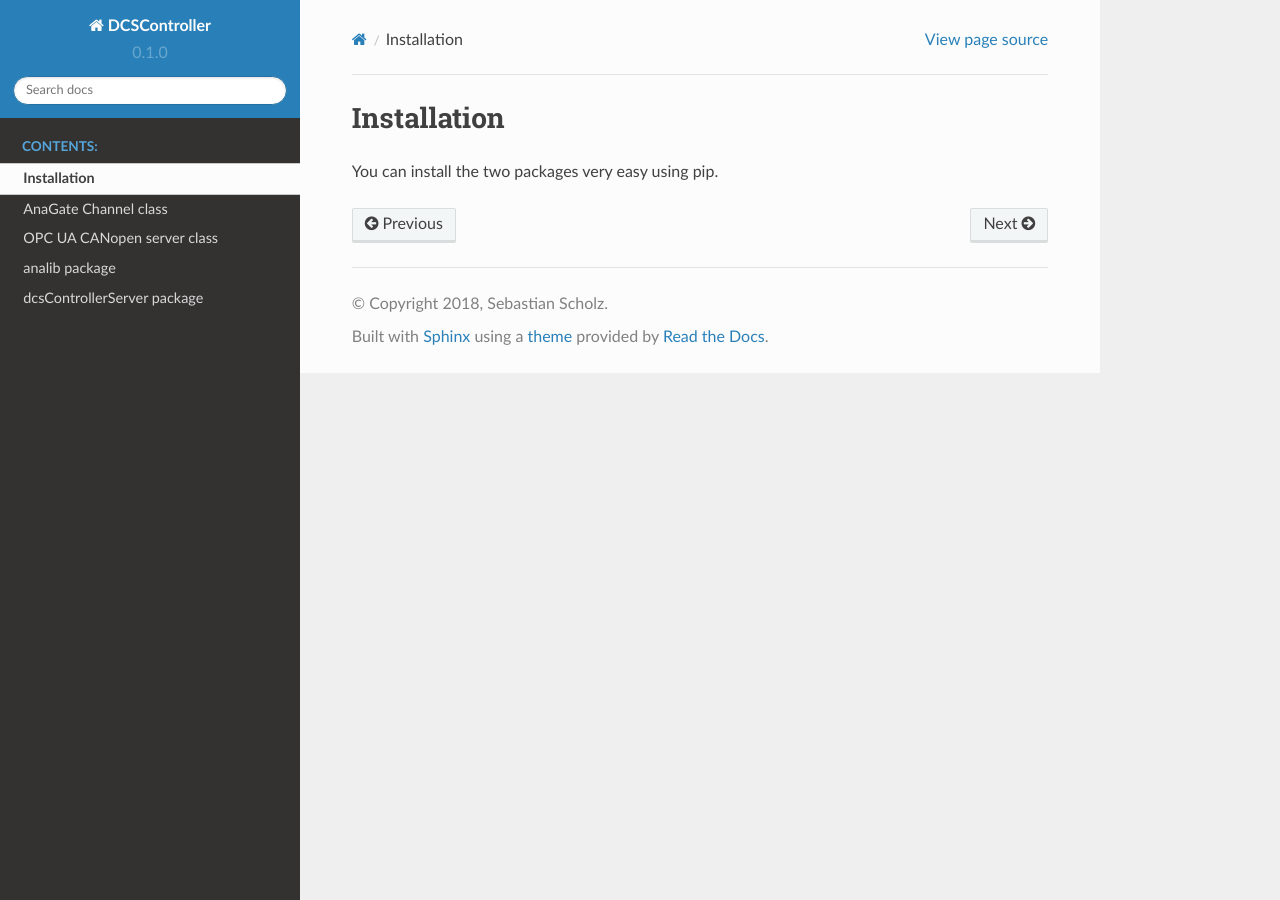
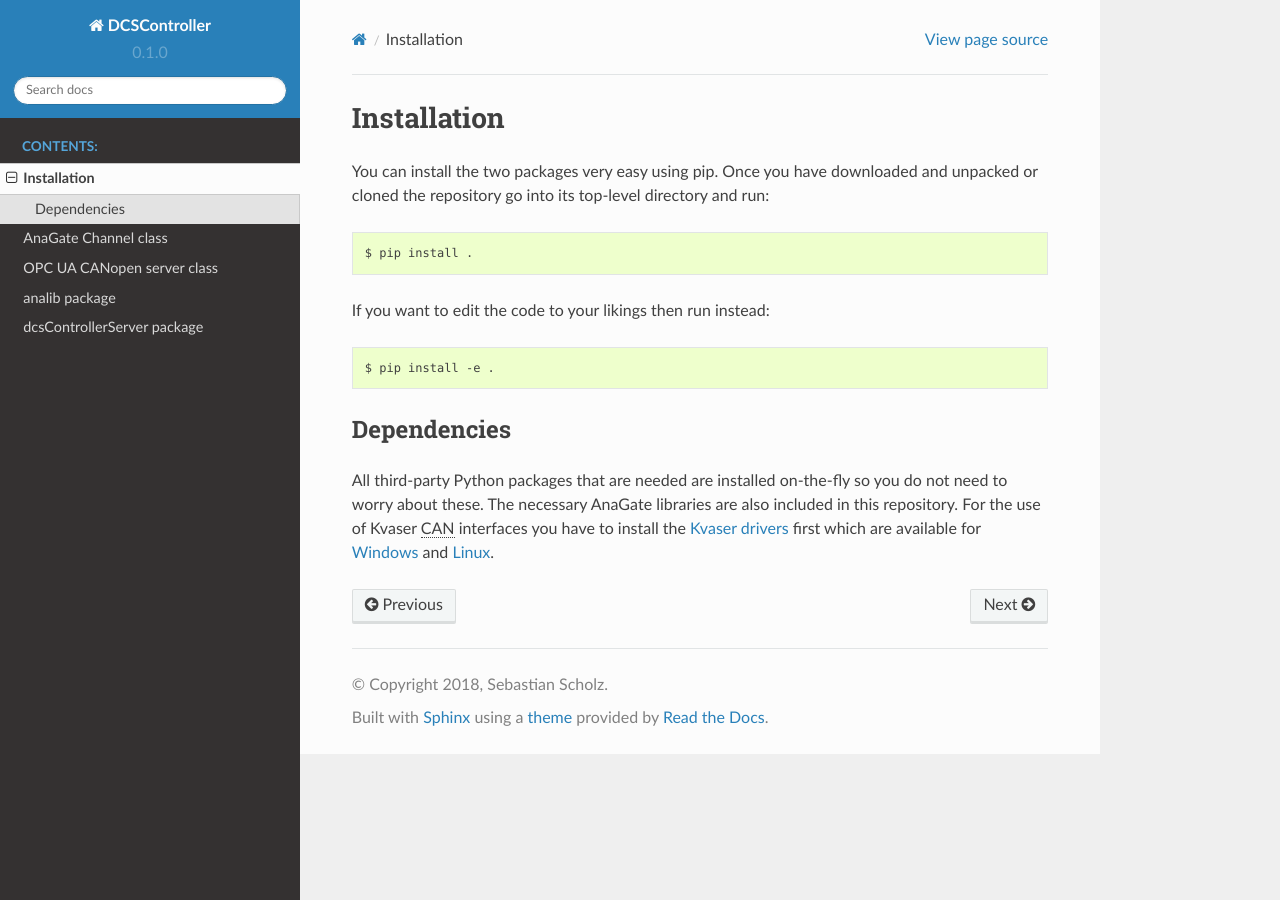
Before and after one commit to ahmedqamesh/OPCUA, a Sphinx documentation site: the page built from doc/installation.rst, in a window 1280 px wide. Built offline with Sphinx 7.4.7 and the Read the Docs theme 2.0.0, drawn with Linux system fonts in a browser that asks for light colours.

Commit message:
Update doc

```diff
--- a/doc/installation.rst
+++ b/doc/installation.rst
@@ -1,4 +1,19 @@
+.. include:: abbr.rst
 Installation
 ============
 
-You can install the two packages very easy using :std:doc:`pip<installing/index>`.
+You can install the two packages very easy using :std:doc:`pip<installing/index>`. Once you have downloaded and unpacked or cloned the repository go into its top-level directory and run::
+
+	$ pip install .
+
+If you want to edit the code to your likings then run instead::
+
+	$ pip install -e .
+
+Dependencies
+------------
+All third-party Python packages that are needed are installed on-the-fly so you do not need to worry about these. The necessary AnaGate libraries are also included in this repository. For the use of Kvaser |CAN| interfaces you have to install the `Kvaser drivers`_ first which are available for `Windows`_ and `Linux`_.
+
+.. _`Kvaser drivers`: https://www.kvaser.com/downloads-kvaser/
+.. _`Windows`: https://www.kvaser.com/downloads-kvaser/?utm_source=software&utm_ean=7330130980013&utm_status=latest
+.. _`Linux`: https://www.kvaser.com/downloads-kvaser/?utm_source=software&utm_ean=7330130980754&utm_status=latest
```
